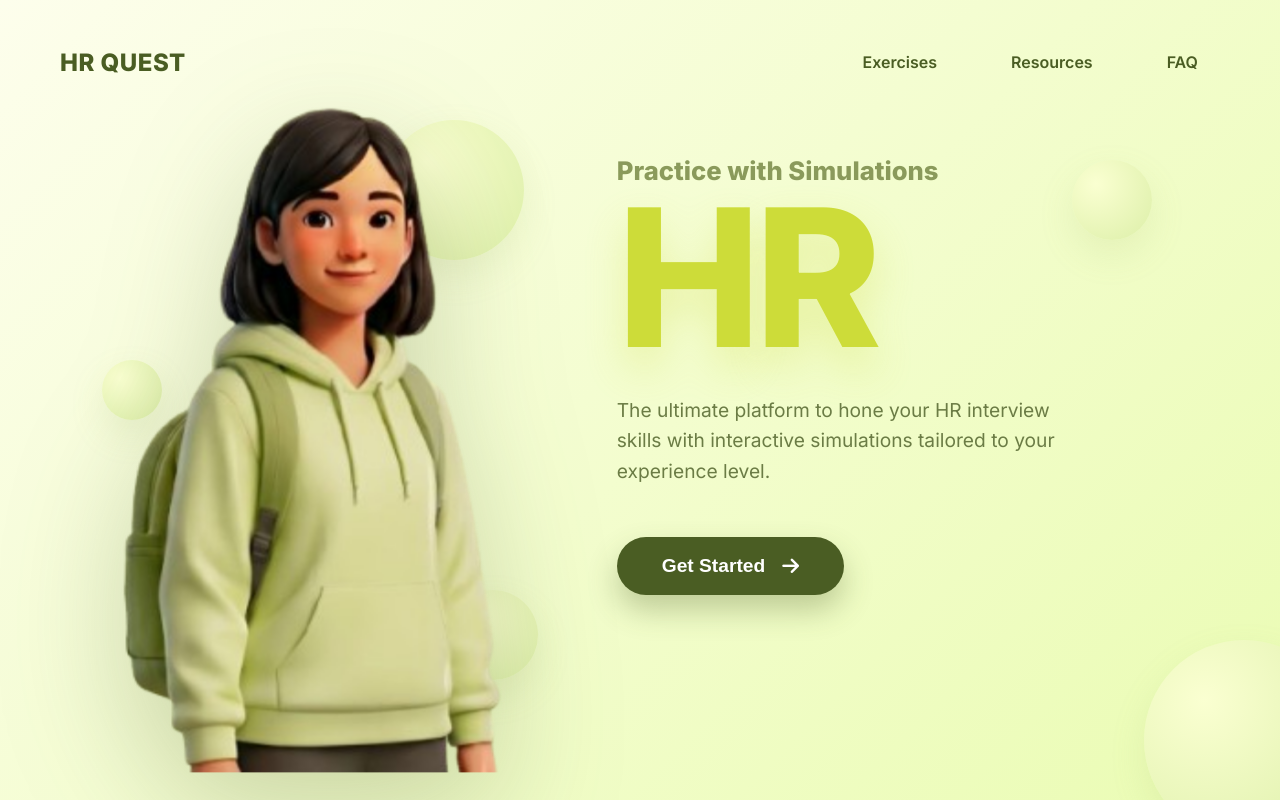
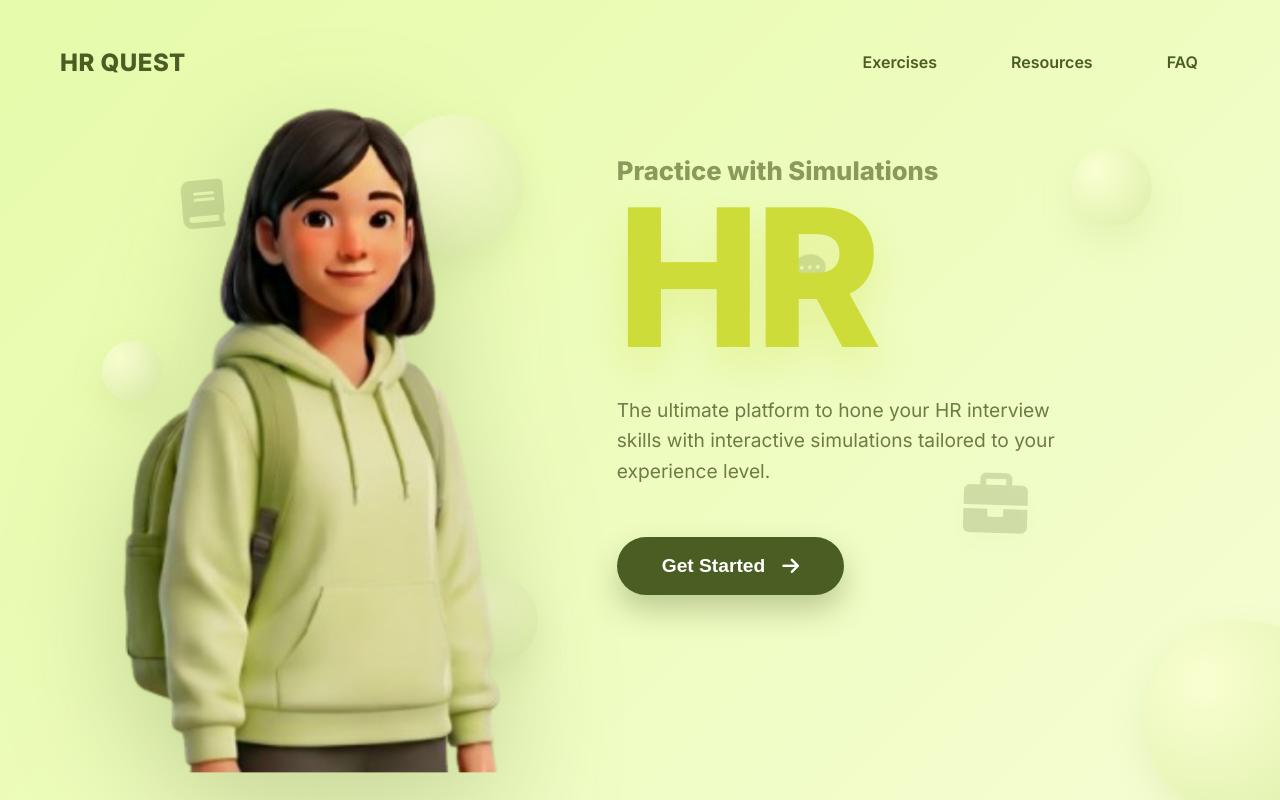
Before and after one commit to anshulmalik-bit/hr-quest, a Flask app: page / in a window 1280 px wide. Run offline with Flask 3, Linux system fonts and the light colour scheme.

Commit message:
Update index.html

```diff
--- a/templates/index.html
+++ b/templates/index.html
@@ -9,16 +9,17 @@
 
     <style>
         /* =========================================
-           1. EXACT YELLOW THEME & STYLES
+           1. ALIVE YELLOW THEME & STYLES
            ========================================= */
         :root {
             /* The "Lime/Cream" Palette */
-            --bg-cream: #fdfeec;       /* Lightest Cream */
-            --bg-lime: #eafcb3;        /* The Lime Gradient end */
-            --text-olive: #8a9a5b;     /* Muted green for subtitles */
-            --text-dark: #4a5d23;      /* Dark Green for logo/buttons */
-            --hr-lime: #cddc39;        /* The big "HR" text color */
-            --sphere-color: #dcefa8;   /* Floating ball color */
+            --bg-cream: #fdfeec;
+            --bg-lime: #eafcb3;
+            --bg-accent: #d4f58d;      /* Extra color for movement */
+            --text-olive: #8a9a5b;
+            --text-dark: #4a5d23;
+            --hr-lime: #cddc39;
+            --sphere-color: #dcefa8;
 
             /* Game Palette */
             --accent-teal: #00bcd4;
@@ -30,10 +31,19 @@
             margin: 0;
             padding: 0;
             font-family: 'Inter', sans-serif;
-            background: linear-gradient(135deg, var(--bg-cream) 0%, var(--bg-lime) 100%);
+            /* ANIMATED GRADIENT BACKGROUND */
+            background: linear-gradient(-45deg, var(--bg-cream), var(--bg-lime), var(--bg-accent), var(--bg-cream));
+            background-size: 400% 400%;
+            animation: gradientBG 15s ease infinite;
             color: var(--text-dark);
             min-height: 100vh;
             overflow-x: hidden;
+        }
+
+        @keyframes gradientBG {
+            0% { background-position: 0% 50%; }
+            50% { background-position: 100% 50%; }
+            100% { background-position: 0% 50%; }
         }
 
         /* --- LANDING PAGE CONTAINER --- */
@@ -69,10 +79,7 @@
             text-transform: uppercase;
         }
 
-        .nav-links {
-            display: flex;
-            gap: 30px;
-        }
+        .nav-links { display: flex; gap: 30px; }
 
         .nav-btn {
             text-decoration: none;
@@ -97,13 +104,42 @@
             background: radial-gradient(circle at 30% 30%, #faffd1, var(--sphere-color));
             z-index: 0;
             box-shadow: 0 15px 35px rgba(160, 184, 100, 0.15);
+            /* Add gentle bobbing animation */
+            animation: floatSphere 8s ease-in-out infinite;
         }
-        /* Positioning */
-        .sphere-1 { width: 140px; height: 140px; top: 15%; left: 30%; }
-        .sphere-2 { width: 80px; height: 80px; top: 20%; right: 10%; }
-        .sphere-3 { width: 60px; height: 60px; top: 45%; left: 8%; }
-        .sphere-4 { width: 200px; height: 200px; bottom: -5%; right: -5%; }
-        .sphere-5 { width: 90px; height: 90px; bottom: 15%; left: 35%; }
+
+        @keyframes floatSphere {
+            0%, 100% { transform: translateY(0); }
+            50% { transform: translateY(-20px); }
+        }
+
+        .sphere-1 { width: 140px; height: 140px; top: 15%; left: 30%; animation-delay: 0s; }
+        .sphere-2 { width: 80px; height: 80px; top: 20%; right: 10%; animation-delay: 1s; }
+        .sphere-3 { width: 60px; height: 60px; top: 45%; left: 8%; animation-delay: 2s; }
+        .sphere-4 { width: 200px; height: 200px; bottom: -5%; right: -5%; animation-delay: 3s; }
+        .sphere-5 { width: 90px; height: 90px; bottom: 15%; left: 35%; animation-delay: 4s; }
+
+        /* --- FLOATING OBJECTS (Books, Briefcase, etc.) --- */
+        .floating-obj {
+            position: absolute;
+            font-size: 2.5rem;
+            color: rgba(74, 93, 35, 0.2); /* Subtle transparent green */
+            z-index: 0;
+            animation: floatObj 10s ease-in-out infinite;
+            filter: drop-shadow(0 10px 10px rgba(0,0,0,0.05));
+        }
+
+        @keyframes floatObj {
+            0% { transform: translate(0, 0) rotate(0deg); }
+            33% { transform: translate(10px, -20px) rotate(5deg); }
+            66% { transform: translate(-10px, 20px) rotate(-5deg); }
+            100% { transform: translate(0, 0) rotate(0deg); }
+        }
+
+        .obj-1 { top: 20%; left: 15%; font-size: 3rem; animation-delay: 0s; } /* Book */
+        .obj-2 { top: 60%; right: 20%; font-size: 4rem; animation-delay: 2s; } /* Briefcase */
+        .obj-3 { bottom: 20%; left: 20%; font-size: 2.5rem; animation-delay: 4s; } /* Search */
+        .obj-4 { top: 30%; right: 35%; font-size: 2rem; animation-delay: 1s; } /* Chat */
 
         /* --- HERO CONTAINER --- */
         .hero-container {
@@ -138,17 +174,14 @@
         }
 
         .hero-character {
-            /* Huge Size */
             height: 110%;
             width: auto;
             object-fit: contain;
             filter: drop-shadow(0 40px 60px rgba(74, 93, 35, 0.25));
-
             position: absolute;
             bottom: -5%;
             left: 50%;
             transform: translateX(-50%);
-
             animation: float-big 6s ease-in-out infinite;
         }
 
@@ -176,7 +209,7 @@
         }
 
         .main-title {
-            font-size: 12rem; /* Massive HR Text */
+            font-size: 12rem;
             line-height: 0.8;
             margin: 0;
             font-weight: 900;
@@ -224,7 +257,7 @@
            2. GAME INTERFACE (Hidden Initially)
            ========================================= */
         #game-container {
-            display: none; /* Hidden by default */
+            display: none;
             background-color: #f8fafc;
             min-height: 100vh;
             width: 100%;
@@ -259,7 +292,6 @@
         }
         .action-btn:hover { transform: translateY(-2px); }
 
-        /* Results Styling */
         .stats-grid { display: grid; grid-template-columns: 1fr 1fr; gap: 20px; margin: 30px 0; }
         .stat-card { background: #f8fafc; padding: 15px; border-radius: 12px; border: 1px solid #e2e8f0; }
         .stat-val { font-size: 2.5rem; font-weight: 900; color: #0f172a; }
@@ -279,7 +311,7 @@
             .hero-content-wrapper { flex-direction: column-reverse; gap: 0; }
             .hero-text-container { padding-left: 0; text-align: center; align-items: center; margin-bottom: 50px; }
             .main-title { font-size: 6rem; letter-spacing: -2px; }
-            .sphere { opacity: 0.5; }
+            .sphere, .floating-obj { opacity: 0.5; }
         }
     </style>
 </head>
@@ -298,22 +330,24 @@
             </div>
         </nav>
 
-        <!-- Background Spheres -->
+        <!-- Background Spheres (Animated) -->
         <div class="sphere sphere-1"></div>
         <div class="sphere sphere-2"></div>
         <div class="sphere sphere-3"></div>
         <div class="sphere sphere-4"></div>
         <div class="sphere sphere-5"></div>
 
+        <!-- Floating Objects (Alive Elements) -->
+        <i class="fas fa-book floating-obj obj-1"></i>
+        <i class="fas fa-briefcase floating-obj obj-2"></i>
+        <i class="fas fa-search floating-obj obj-3"></i>
+        <i class="fas fa-comment-dots floating-obj obj-4"></i>
+
         <!-- Main Hero Container -->
         <div class="hero-container">
             <div class="hero-content-wrapper">
                 <!-- IMAGE SECTION -->
                 <div class="hero-image-container">
-                    <!--
-                        Note for Preview: If 'girl.png' is not found in the preview environment,
-                        it will fallback to the online placeholder so you can see the layout.
-                    -->
                     <img src="/static/girl.png"
                          onerror="this.src='https://cdn3d.iconscout.com/3d/premium/thumb/female-student-holding-books-2974934-2477365.png'"
                          alt="Character"
```
